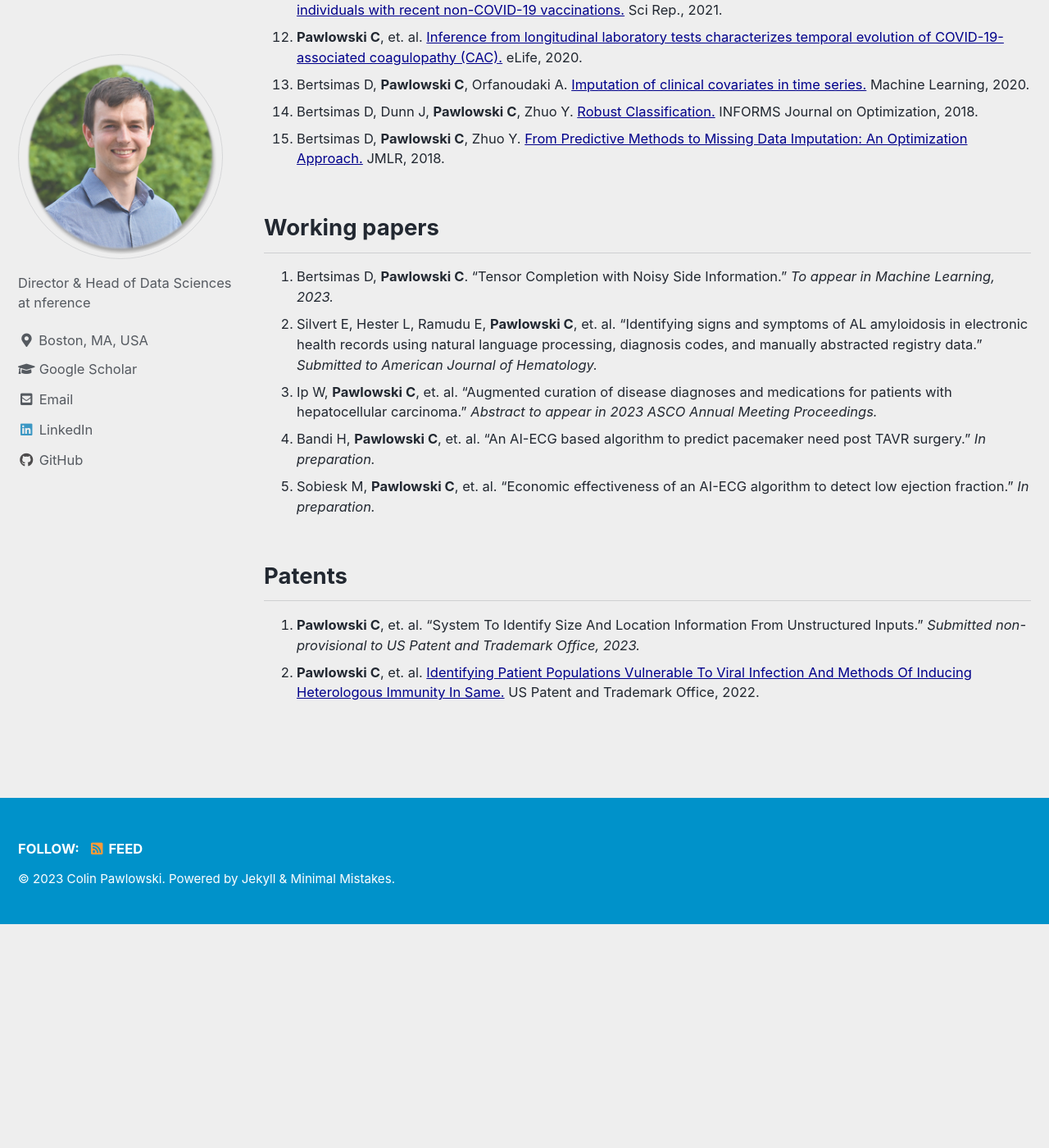
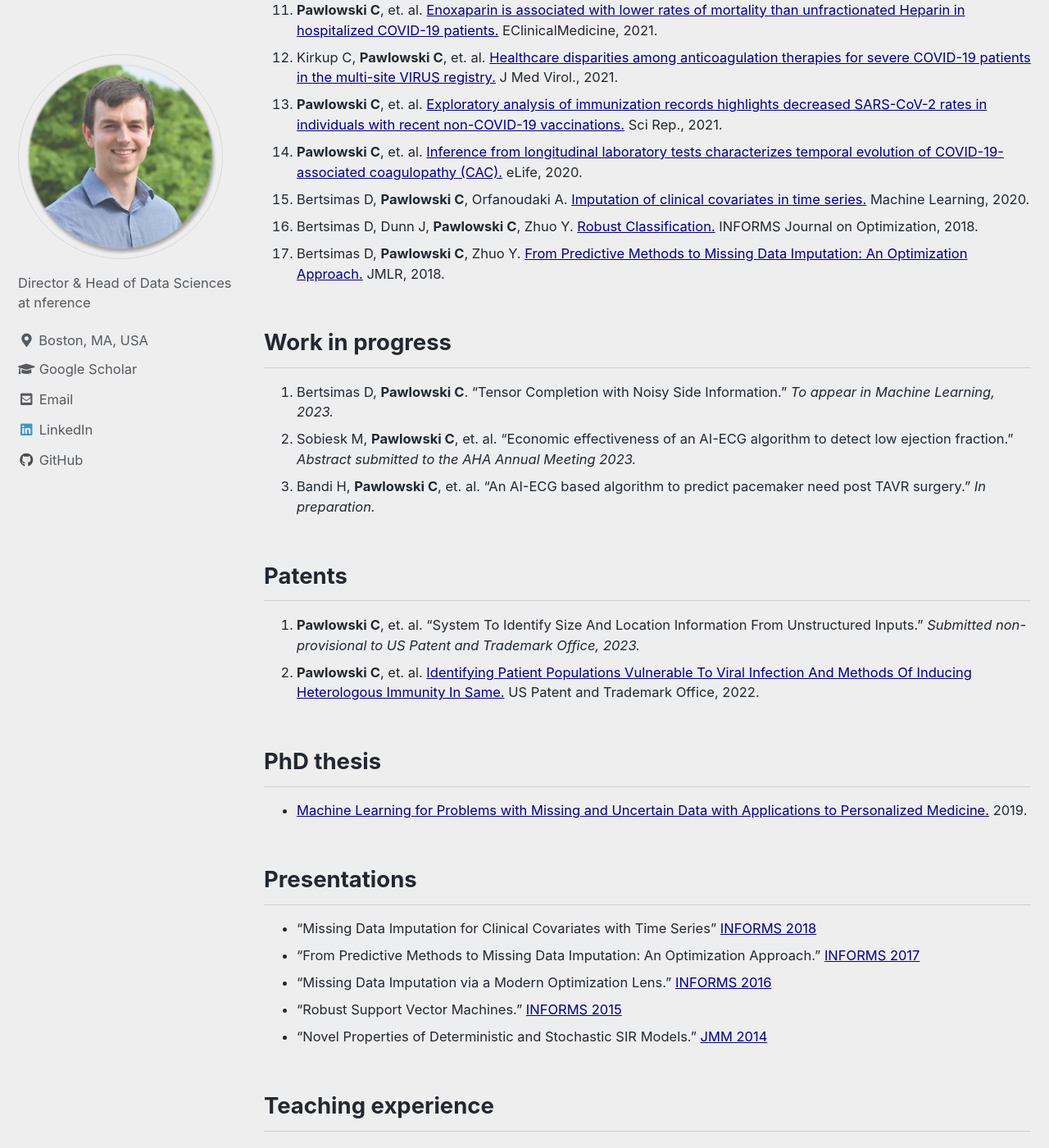
Before and after one commit to colin78/colin78.github.io, a Jekyll site: the page built from _pages/research.md, in a window 1280 px wide and 1400 px high, scrolled down 1082 px. Shown: the whole window at 82% size. Built offline with Jekyll 4.4.1, drawn with Linux system fonts in a browser that asks for light colours; cached includes are drawn as plain includes; before the commit the page ends 2209 px from its top, so only the background shows below that; some of the changed text lies outside the part shown.

Commit message:
updated research page with latest papers

```diff
--- a/_pages/research.md
+++ b/_pages/research.md
@@ -10,30 +10,30 @@
 
 ## Selected publications
 
-1. **Pawlowski C**, et. al. <a href="https://www.ncbi.nlm.nih.gov/pmc/articles/PMC9291226/">SARS-CoV-2 and influenza coinfection throughout the COVID-19 pandemic: an assessment of coinfection rates, cohort characteristics, and clinical outcomes.</a> PNAS Nexus, 2022.
-2. Niesen M, **Pawlowski C**, et. al. <a href="https://pubmed.ncbi.nlm.nih.gov/35420661/">Surveillance of Safety of 3 Doses of COVID-19 mRNA Vaccination Using Electronic Health Records.</a> JAMA Network Open, 2022.
-3. Razonable R, **Pawlowski C**, et. al. <a href="https://pubmed.ncbi.nlm.nih.gov/34485873/">Casirivimab-Imdevimab treatment is associated with reduced rates of hospitalization among high-risk patients with mild to moderate coronavirus disease-19.</a> EClinicalMedicine, 2021.
-4. Ganesh R, **Pawlowski C**, et. al. <a href="https://pubmed.ncbi.nlm.nih.gov/34411003/">Intravenous bamlanivimab use associates with reduced hospitalization in high-risk patients with mild to moderate COVID-19.</a> J Clin Invest., 2021.
-5.	Donadio G, Choudhary M, Lindemer E, **Pawlowski C**, Soundararajan V. <a href="https://pubmed.ncbi.nlm.nih.gov/34579210/">Counties with Lower Insurance Coverage and Housing Problems Are Associated with Both Slower Vaccine Rollout and Higher COVID-19 Incidence.</a> Vaccines, 2021.
-6.	**Pawlowski C**, et. al. <a href="https://www.cell.com/med/fulltext/S2666-6340(21)00238-5">FDA-authorized COVID-19 vaccines are effective per real-world evidence synthesized across a multi-state health system.</a> Med, 2021.
-7.	Venkatakrishnan A, **Pawlowski C**, et. al. <a href="https://www.nature.com/articles/s41746-021-00484-7">Mapping each pre-existing condition’s association to short-term and long-term COVID-19 complications.</a> NPJ Dig. Med., 2021.
-8.	**Pawlowski C**, et. al. <a href="https://www.thelancet.com/journals/lanepe/article/PIIS2666-7762(22)00080-1/fulltext">Cerebral Venous Sinus Thrombosis is not Significantly Linked to COVID-19 Vaccines or Non-COVID Vaccines in a Large Multi-State Health System.</a> Journal of Stroke and Cerebrovascular Diseases, 2021.
-9.	**Pawlowski C**, et. al. <a href="https://www.thelancet.com/journals/eclinm/article/PIIS2589-5370(21)00054-7/fulltext">Enoxaparin is associated with lower rates of mortality than unfractionated Heparin in hospitalized COVID-19 patients.</a> EClinicalMedicine, 2021.
-10.	Kirkup C, **Pawlowski C**, et. al. <a href="https://pubmed.ncbi.nlm.nih.gov/33666246/">Healthcare disparities among anticoagulation therapies for severe COVID-19 patients in the multi-site VIRUS registry.</a> J Med Virol., 2021.
-11.	**Pawlowski C**, et. al. <a href="https://pubmed.ncbi.nlm.nih.gov/33637783/">Exploratory analysis of immunization records highlights decreased SARS-CoV-2 rates in individuals with recent non-COVID-19 vaccinations.</a> Sci Rep., 2021.
-12.	**Pawlowski C**, et. al. <a href="https://elifesciences.org/articles/59209">Inference from longitudinal laboratory tests characterizes temporal evolution of COVID-19-associated coagulopathy (CAC).</a> eLife, 2020.
-13.	Bertsimas D, **Pawlowski C**, Orfanoudaki A. <a href="https://link.springer.com/article/10.1007/s10994-020-05923-2">Imputation of clinical covariates in time series.</a> Machine Learning, 2020.
-14.	Bertsimas D, Dunn J, **Pawlowski C**, Zhuo Y. <a href="https://pubsonline.informs.org/doi/10.1287/ijoo.2018.0001">Robust Classification.</a> INFORMS Journal on Optimization, 2018.
-15.	Bertsimas D, **Pawlowski C**, Zhuo Y. <a href="http://jmlr.org/papers/v18/17-073.html">From Predictive Methods to Missing Data Imputation: An Optimization Approach.</a> JMLR, 2018.
+1. Silvert E, Hester L, Ramudu E, **Pawlowski C**, et. al. <a href="https://onlinelibrary.wiley.com/doi/full/10.1002/ajh.27019">Identifying signs and symptoms of AL amyloidosis in electronic health records using natural language processing, diagnosis codes, and manually abstracted registry data.</a> American Journal of Hematology, 2023.
+2. Ip W, **Pawlowski C**, et. al. <a href="https://ascopubs.org/doi/abs/10.1200/JCO.2023.41.16_suppl.e13573">Augmented curation of disease diagnoses and medications for patients with hepatocellular carcinoma.</a> ASCO Annual Meeting Proceedings, 2023.
+3. **Pawlowski C**, et. al. <a href="https://www.ncbi.nlm.nih.gov/pmc/articles/PMC9291226/">SARS-CoV-2 and influenza coinfection throughout the COVID-19 pandemic: an assessment of coinfection rates, cohort characteristics, and clinical outcomes.</a> PNAS Nexus, 2022.
+4. Niesen M, **Pawlowski C**, et. al. <a href="https://pubmed.ncbi.nlm.nih.gov/35420661/">Surveillance of Safety of 3 Doses of COVID-19 mRNA Vaccination Using Electronic Health Records.</a> JAMA Network Open, 2022.
+5. Razonable R, **Pawlowski C**, et. al. <a href="https://pubmed.ncbi.nlm.nih.gov/34485873/">Casirivimab-Imdevimab treatment is associated with reduced rates of hospitalization among high-risk patients with mild to moderate coronavirus disease-19.</a> EClinicalMedicine, 2021.
+6. Ganesh R, **Pawlowski C**, et. al. <a href="https://pubmed.ncbi.nlm.nih.gov/34411003/">Intravenous bamlanivimab use associates with reduced hospitalization in high-risk patients with mild to moderate COVID-19.</a> J Clin Invest., 2021.
+7.	Donadio G, Choudhary M, Lindemer E, **Pawlowski C**, Soundararajan V. <a href="https://pubmed.ncbi.nlm.nih.gov/34579210/">Counties with Lower Insurance Coverage and Housing Problems Are Associated with Both Slower Vaccine Rollout and Higher COVID-19 Incidence.</a> Vaccines, 2021.
+8.	**Pawlowski C**, et. al. <a href="https://www.cell.com/med/fulltext/S2666-6340(21)00238-5">FDA-authorized COVID-19 vaccines are effective per real-world evidence synthesized across a multi-state health system.</a> Med, 2021.
+9.	Venkatakrishnan A, **Pawlowski C**, et. al. <a href="https://www.nature.com/articles/s41746-021-00484-7">Mapping each pre-existing condition’s association to short-term and long-term COVID-19 complications.</a> NPJ Dig. Med., 2021.
+10.	**Pawlowski C**, et. al. <a href="https://www.thelancet.com/journals/lanepe/article/PIIS2666-7762(22)00080-1/fulltext">Cerebral Venous Sinus Thrombosis is not Significantly Linked to COVID-19 Vaccines or Non-COVID Vaccines in a Large Multi-State Health System.</a> Journal of Stroke and Cerebrovascular Diseases, 2021.
+11.	**Pawlowski C**, et. al. <a href="https://www.thelancet.com/journals/eclinm/article/PIIS2589-5370(21)00054-7/fulltext">Enoxaparin is associated with lower rates of mortality than unfractionated Heparin in hospitalized COVID-19 patients.</a> EClinicalMedicine, 2021.
+12.	Kirkup C, **Pawlowski C**, et. al. <a href="https://pubmed.ncbi.nlm.nih.gov/33666246/">Healthcare disparities among anticoagulation therapies for severe COVID-19 patients in the multi-site VIRUS registry.</a> J Med Virol., 2021.
+13.	**Pawlowski C**, et. al. <a href="https://pubmed.ncbi.nlm.nih.gov/33637783/">Exploratory analysis of immunization records highlights decreased SARS-CoV-2 rates in individuals with recent non-COVID-19 vaccinations.</a> Sci Rep., 2021.
+14.	**Pawlowski C**, et. al. <a href="https://elifesciences.org/articles/59209">Inference from longitudinal laboratory tests characterizes temporal evolution of COVID-19-associated coagulopathy (CAC).</a> eLife, 2020.
+15.	Bertsimas D, **Pawlowski C**, Orfanoudaki A. <a href="https://link.springer.com/article/10.1007/s10994-020-05923-2">Imputation of clinical covariates in time series.</a> Machine Learning, 2020.
+16.	Bertsimas D, Dunn J, **Pawlowski C**, Zhuo Y. <a href="https://pubsonline.informs.org/doi/10.1287/ijoo.2018.0001">Robust Classification.</a> INFORMS Journal on Optimization, 2018.
+17.	Bertsimas D, **Pawlowski C**, Zhuo Y. <a href="http://jmlr.org/papers/v18/17-073.html">From Predictive Methods to Missing Data Imputation: An Optimization Approach.</a> JMLR, 2018.
 {: .small}
 
-## Working papers
+## Work in progress
 1. Bertsimas D, **Pawlowski C**. "Tensor Completion with Noisy Side Information." *To appear in Machine Learning, 2023.*
-2. Silvert E, Hester L, Ramudu E, **Pawlowski C**, et. al. "Identifying signs and symptoms of AL amyloidosis in electronic health records using natural language processing, diagnosis codes, and manually abstracted registry data." *Submitted to American Journal of Hematology.*
-3. Ip W, **Pawlowski C**, et. al. "Augmented curation of disease diagnoses and medications for patients with hepatocellular carcinoma." *Abstract to appear in 2023 ASCO Annual Meeting Proceedings.*
-4. Bandi H, **Pawlowski C**, et. al. "An AI-ECG based algorithm to predict pacemaker need post TAVR surgery." *In preparation.*
-5. Sobiesk M, **Pawlowski C**, et. al. "Economic effectiveness of an AI-ECG algorithm
-to detect low ejection fraction." *In preparation.*
+2. Sobiesk M, **Pawlowski C**, et. al. "Economic effectiveness of an AI-ECG algorithm
+to detect low ejection fraction." *Abstract submitted to the AHA Annual Meeting 2023.*
+3. Bandi H, **Pawlowski C**, et. al. "An AI-ECG based algorithm to predict pacemaker need post TAVR surgery." *In preparation.*
 {:.small}
 
 ## Patents
@@ -41,16 +41,13 @@
 2. **Pawlowski C**, et. al. <a href="https://image-ppubs.uspto.gov/dirsearch-public/print/downloadPdf/20220016233">Identifying Patient Populations Vulnerable To Viral Infection And Methods Of Inducing Heterologous Immunity In Same.</a> US Patent and Trademark Office, 2022.
 {:.small}
 
-
-
-
-<!-- ## PhD Thesis
+## PhD thesis
 - <a href="https://dspace.mit.edu/bitstream/handle/1721.1/122473/1121184200-MIT.pdf">Machine Learning for Problems with Missing and
 Uncertain Data with Applications to Personalized
 Medicine.</a> 2019.
-{: .small} -->
+{: .small}
 
-<!-- ## Presentations
+## Presentations
 - "Missing Data Imputation for Clinical Covariates with Time Series" <a href="http://www.abstractsonline.com/pp8/#!/4701/presentation/6677">INFORMS 2018</a>
 - "From Predictive Methods to Missing Data Imputation: An Optimization Approach." <a href="https://www.abstractsonline.com/pp8/#!/4471/presentation/12208">INFORMS 2017</a>
 - "Missing Data Imputation via a Modern Optimization Lens." <a href="https://www.abstractsonline.com/pp8/#!/4182/presentation/7104">INFORMS 2016</a>
@@ -58,24 +55,24 @@
 - "Novel Properties of Deterministic and Stochastic SIR Models." <a href="https://jointmathematicsmeetings.org/amsmtgs/2160_abstracts/1096-vg-2688.pdf">JMM 2014</a>
 {: .small}
 
-## Teaching Experience
+## Teaching experience
 
-**TA Positions**
+**TA positions**
 - "Machine Learning via a Modern Optimization Lens" (15.095), Fall 2018. <a href="https://colin78.github.io/assets/files/15-095-syllabus-fall_2018.pdf">Syllabus</a>
 - "Machine Learning via a Modern Optimization Lens" (15.097), Spring 2018. <a href="https://colin78.github.io/assets/files/15-097-syllabus-2018.pdf">Syllabus</a>
 - "The Analytics Edge" (15.071), Spring 2017. <a href="https://colin78.github.io/assets/files/Syllabus-15071-Spring2017-template2.pdf">Syllabus</a>
 - "Data, Models, and Decisions" (15.060), Fall 2015. <a href="https://colin78.github.io/assets/files/Syllabus-15060-Fall-2015.pdf">Syllabus</a>
 {: .small}
 
-**Software Tools**
+**Software tools**
 - Instructor for "Computing in Optimization and Statistics" (15.S60), January 2018. <a href="https://philchodrow.github.io/cos_2018/">Course Website</a>
 - Instructor for "Computing in Optimization and Statistics" (15.S60), January 2017. <a href="https://philchodrow.github.io/cos_2017/">Course Website</a>
 {: .small}
 
-**Prepared Materials**
+**Prepared materials**
 - <a href="https://colin78.github.io/assets/files/script_2_complete.html">Live coding session notes</a>
 - Slides on <a href="https://colin78.github.io/assets/files/Machine%20Learning.pdf">Machine Learning</a>
 - Slides on <a href="https://colin78.github.io/assets/files/Natural%20Language%20Processing.pdf">Natural Language Processing</a>
-{: .small} -->
+{: .small}
 
 <!-- - Topic of my segment: *Statistical Modeling and Machine Learning* --><!-- - Prepared materials: <a href="https://colin78.github.io/assets/files/script_complete.R">Live coding session notes</a> -->
```
